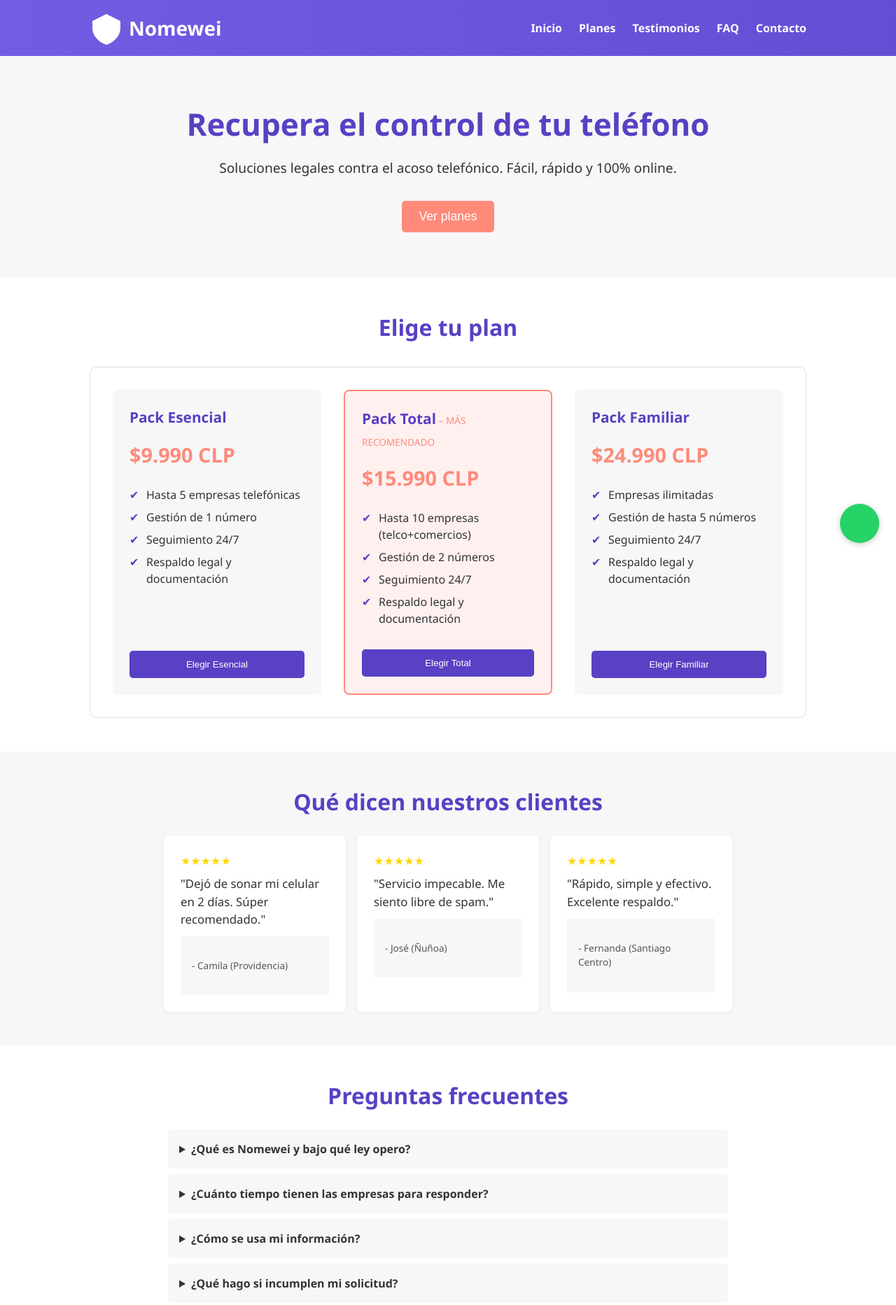
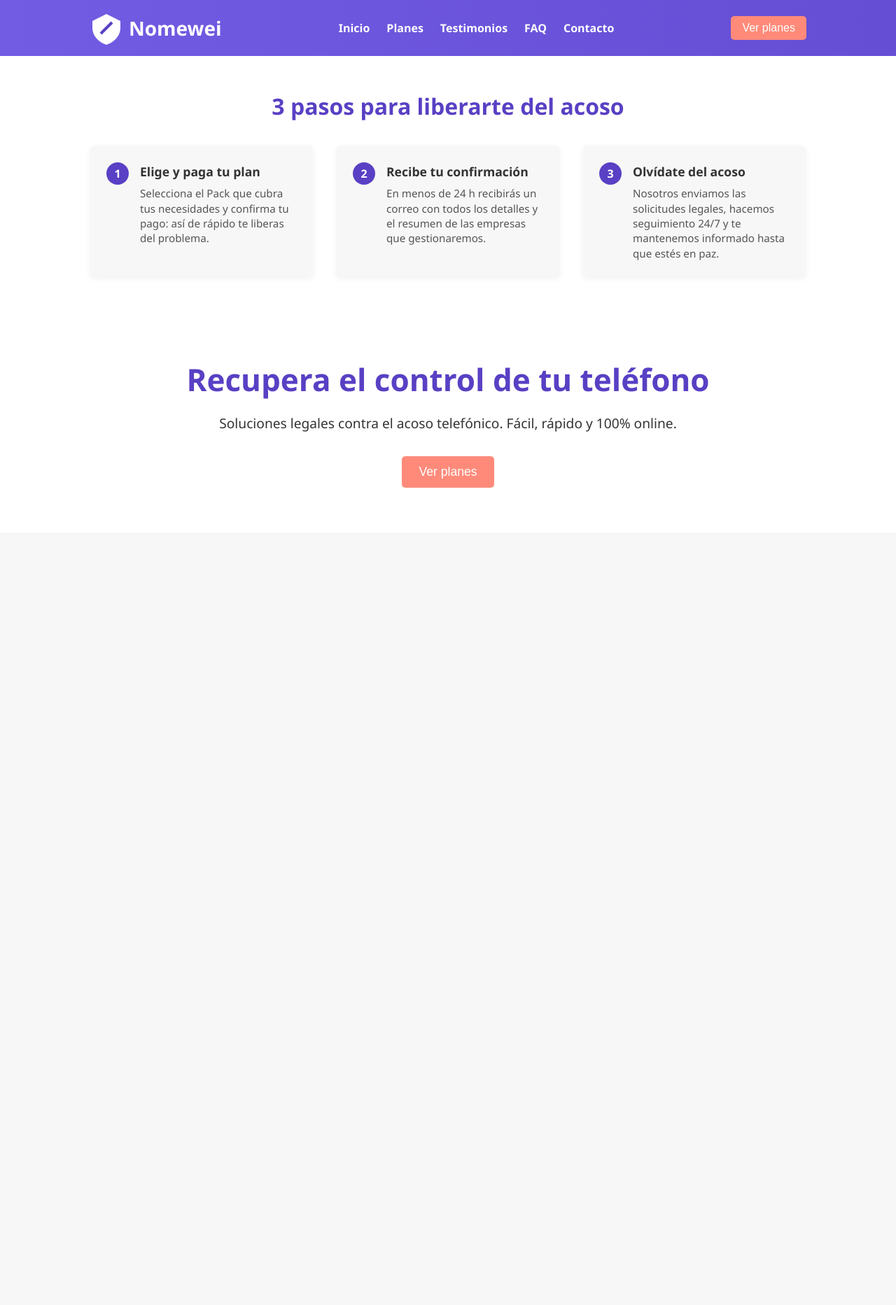
Before and after one commit to Nomewei/Cortala.cl, a plain HTML site: page index.html in a window 1280 px wide. Shown: the top 1865 px of the page at 70% size. After the commit the page ends 800 px from the top, so only its background shows below. Drawn offline with Linux system fonts and the light colour scheme.

Commit message:
Update index.html

```diff
--- a/index.html
+++ b/index.html
@@ -14,16 +14,16 @@
       --dark-gray:  #333333;
       --font:       'Segoe UI', sans-serif;
     }
-    * { box-sizing:border-box; margin:0; padding:0; }
+    * { box-sizing: border-box; margin:0; padding:0; }
     body {
       font-family: var(--font);
       background: var(--light-gray);
       color: var(--dark-gray);
       line-height: 1.5;
     }
-    a { color:inherit; text-decoration:none; }
+    a { color: inherit; text-decoration: none; }
 
-    /* HEADER: logo+texto juntos a la izquierda, menú a la derecha */
+    /* HEADER */
     header {
       background: linear-gradient(270deg, var(--purple), #7E6AF4, var(--purple));
       background-size: 600% 600%;
@@ -37,7 +37,7 @@
     }
     header .container {
       max-width: 1024px;
-      margin: auto;
+      margin: 0 auto;
       display: flex;
       align-items: center;
       justify-content: space-between;
@@ -49,7 +49,15 @@
     }
     .branding svg {
       width: 48px; height: 48px;
+    }
+    .branding svg path.shield {
       fill: var(--white);
+      stroke: none;
+    }
+    .branding svg path.stop {
+      fill: none;
+      stroke: var(--purple);
+      stroke-width: 2;
     }
     .branding h1 {
       color: var(--white);
@@ -66,11 +74,75 @@
       transition: opacity 0.2s;
     }
     nav a:hover { opacity: 0.8; }
+    .btn {
+      background: var(--coral);
+      color: var(--white);
+      border: none;
+      padding: 0.5rem 1rem;
+      border-radius: 5px;
+      font-size: 1rem;
+      cursor: pointer;
+      transition: background 0.3s ease;
+    }
+    .btn:hover {
+      background: #e36b65;
+    }
+
+    /* SECCIÓN “3 PASOS” */
+    #steps {
+      background: var(--white);
+      padding: 3rem 1rem;
+    }
+    #steps h3 {
+      text-align: center;
+      color: var(--purple);
+      font-size: 2rem;
+      margin-bottom: 2rem;
+    }
+    .steps-container {
+      display: flex;
+      flex-wrap: wrap;
+      justify-content: center;
+      gap: 2rem;
+      max-width: 1024px;
+      margin: 0 auto;
+    }
+    .step-card {
+      background: var(--light-gray);
+      border-radius: 8px;
+      padding: 1.5rem;
+      flex: 1 1 280px;
+      display: flex;
+      gap: 1rem;
+      box-shadow: 0 2px 8px rgba(0,0,0,0.05);
+    }
+    .step-number {
+      background: var(--purple);
+      color: var(--white);
+      width: 32px; height: 32px;
+      border-radius: 50%;
+      display: flex;
+      align-items: center;
+      justify-content: center;
+      font-weight: bold;
+      flex-shrink: 0;
+    }
+    .step-content h4 {
+      margin: 0 0 0.5rem;
+      font-size: 1.1rem;
+    }
+    .step-content p {
+      margin: 0;
+      font-size: 0.95rem;
+      line-height: 1.4;
+      color: #555;
+    }
 
     /* HERO */
     #hero {
       text-align: center;
       padding: 4rem 1rem;
+      background: var(--white);
     }
     #hero h2 {
       color: var(--purple);
@@ -82,17 +154,8 @@
       margin-bottom: 2rem;
     }
     #hero .btn {
-      background: var(--coral);
-      color: var(--white);
-      border: none;
       padding: 0.75rem 1.5rem;
-      border-radius: 5px;
       font-size: 1.1rem;
-      cursor: pointer;
-      transition: background 0.3s ease;
-    }
-    #hero .btn:hover {
-      background: #e36b65;
     }
 
     /* PLANES */
@@ -108,7 +171,7 @@
     }
     .plans-wrapper {
       max-width: 1024px;
-      margin: auto;
+      margin: 0 auto;
       display: flex;
       gap: 2rem;
       flex-wrap: wrap;
@@ -170,8 +233,8 @@
     .plan-card button {
       background: var(--purple);
       color: var(--white);
+      padding: 0.75rem;
       border: none;
-      padding: 0.75rem;
       border-radius: 5px;
       cursor: pointer;
       transition: background 0.3s ease;
@@ -192,7 +255,7 @@
     }
     .testimonials {
       max-width: 1024px;
-      margin: auto;
+      margin: 0 auto;
       display: flex;
       gap: 1rem;
       flex-wrap: wrap;
@@ -217,11 +280,10 @@
     .testimonial-card footer {
       font-size: 0.85rem;
       color: #555;
-      text-align: left;
       margin-top: 0.5rem;
     }
 
-    /* FAQ con detalle legal */
+    /* FAQ */
     #faq {
       background: var(--white);
       padding: 3rem 1rem;
@@ -251,7 +313,7 @@
       line-height: 1.4;
     }
 
-    /* FOOTER con servicios Nomewei y asociados inventados */
+    /* FOOTER */
     footer {
       background: var(--light-gray);
       color: var(--dark-gray);
@@ -259,7 +321,7 @@
     }
     .footer-grid {
       max-width: 1024px;
-      margin: auto;
+      margin: 0 auto;
       display: grid;
       grid-template-columns: repeat(auto-fit, minmax(200px,1fr));
       gap: 2rem;
@@ -276,25 +338,21 @@
       margin: 0.5rem 0;
     }
     .footer-grid a {
-      text-decoration: none;
       color: var(--dark-gray);
+      transition: opacity 0.2s;
     }
     .footer-grid a:hover {
-      text-decoration: underline;
+      opacity: 0.8;
     }
 
-    /* WhatsApp flotante */
+    /* WHATSAPP FLOATER */
     .whatsapp {
-      position: fixed;
-      bottom: 1.5rem;
-      right: 1.5rem;
-      background: #25D366;
-      width: 56px; height: 56px;
-      border-radius: 50%;
-      display: flex; align-items: center; justify-content: center;
+      position: fixed; bottom: 1.5rem; right: 1.5rem;
+      background: #25D366; width: 56px; height: 56px;
+      border-radius: 50%; display: flex;
+      align-items: center; justify-content: center;
       box-shadow: 0 2px 8px rgba(0,0,0,0.2);
-      cursor: pointer;
-      z-index: 1000;
+      cursor: pointer; z-index: 1000;
     }
     .whatsapp svg {
       width: 28px; height: 28px; fill: white;
@@ -308,8 +366,8 @@
     <div class="container">
       <div class="branding">
         <svg viewBox="0 0 24 24">
-          <path d="M12,2L2,7v5c0,5.2,3.8,9.9,10,12c6.2-2.1,10-6.8,10-12V7L12,2z"/>
-          <path fill="none" stroke="white" stroke-width="2" d="M9,12l2,2l4-4"/>
+          <path class="shield" d="M12,2L2,7v5c0,5.2,3.8,9.9,10,12c6.2-2.1,10-6.8,10-12V7L12,2z"/>
+          <path class="stop" d="M16 8 L8 16"/>
         </svg>
         <h1>Nomewei</h1>
       </div>
@@ -322,8 +380,37 @@
           <li><a href="#footer">Contacto</a></li>
         </ul>
       </nav>
+      <button class="btn" onclick="scrollToPlanes()">Ver planes</button>
     </div>
   </header>
+
+  <!-- 3 PASOS -->
+  <section id="steps">
+    <h3>3 pasos para liberarte del acoso</h3>
+    <div class="steps-container">
+      <div class="step-card">
+        <div class="step-number">1</div>
+        <div class="step-content">
+          <h4>Elige y paga tu plan</h4>
+          <p>Selecciona el Pack que cubra tus necesidades y confirma tu pago: así de rápido te liberas del problema.</p>
+        </div>
+      </div>
+      <div class="step-card">
+        <div class="step-number">2</div>
+        <div class="step-content">
+          <h4>Recibe tu confirmación</h4>
+          <p>En menos de 24 h recibirás un correo con todos los detalles y el resumen de las empresas que gestionaremos.</p>
+        </div>
+      </div>
+      <div class="step-card">
+        <div class="step-number">3</div>
+        <div class="step-content">
+          <h4>Olvídate del acoso</h4>
+          <p>Nosotros enviamos las solicitudes legales, hacemos seguimiento 24/7 y te mantenemos informado hasta que estés en paz.</p>
+        </div>
+      </div>
+    </div>
+  </section>
 
   <!-- HERO -->
   <section id="hero">
@@ -332,142 +419,7 @@
     <button class="btn" onclick="scrollToPlanes()">Ver planes</button>
   </section>
 
-  <!-- PLANES -->
-  <section id="planes">
-    <h3>Elige tu plan</h3>
-    <div class="plans-wrapper">
-      <!-- Pack Esencial -->
-      <div class="plan-card">
-        <h4>Pack Esencial</h4>
-        <p class="price">$9.990 CLP</p>
-        <ul>
-          <li>Hasta 5 empresas telefónicas</li>
-          <li>Gestión de 1 número</li>
-          <li>Seguimiento 24/7</li>
-          <li>Respaldo legal y documentación</li>
-        </ul>
-        <button onclick="location.href='esencial.html'">Elegir Esencial</button>
-      </div>
-      <!-- Pack Total -->
-      <div class="plan-card recommended">
-        <h4>Pack Total</h4>
-        <p class="price">$15.990 CLP</p>
-        <ul>
-          <li>Hasta 10 empresas (telco+comercios)</li>
-          <li>Gestión de 2 números</li>
-          <li>Seguimiento 24/7</li>
-          <li>Respaldo legal y documentación</li>
-        </ul>
-        <button onclick="location.href='total.html'">Elegir Total</button>
-      </div>
-      <!-- Pack Familiar -->
-      <div class="plan-card">
-        <h4>Pack Familiar</h4>
-        <p class="price">$24.990 CLP</p>
-        <ul>
-          <li>Empresas ilimitadas</li>
-          <li>Gestión de hasta 5 números</li>
-          <li>Seguimiento 24/7</li>
-          <li>Respaldo legal y documentación</li>
-        </ul>
-        <button onclick="location.href='familiar.html'">Elegir Familiar</button>
-      </div>
-    </div>
-  </section>
-
-  <!-- TESTIMONIOS -->
-  <section id="testimonios">
-    <h3>Qué dicen nuestros clientes</h3>
-    <div class="testimonials">
-      <div class="testimonial-card">
-        <div class="stars">★★★★★</div>
-        <p>"Dejó de sonar mi celular en 2 días. Súper recomendado."</p>
-        <footer>- Camila (Providencia)</footer>
-      </div>
-      <div class="testimonial-card">
-        <div class="stars">★★★★★</div>
-        <p>"Servicio impecable. Me siento libre de spam."</p>
-        <footer>- José (Ñuñoa)</footer>
-      </div>
-      <div class="testimonial-card">
-        <div class="stars">★★★★★</div>
-        <p>"Rápido, simple y efectivo. Excelente respaldo."</p>
-        <footer>- Fernanda (Santiago Centro)</footer>
-      </div>
-    </div>
-  </section>
-
-  <!-- FAQ con detalle legal -->
-  <section id="faq">
-    <h3>Preguntas frecuentes</h3>
-    <details>
-      <summary>¿Qué es Nomewei y bajo qué ley opero?</summary>
-      <p>Somos un servicio legaltech que, amparado en la Ley N°19.628 de Protección de Datos Personales, art. 21 bis, automatiza y envía tus solicitudes formales para que las empresas dejen de llamarte con fines comerciales.</p>
-    </details>
-    <details>
-      <summary>¿Cuánto tiempo tienen las empresas para responder?</summary>
-      <p>Según la misma Ley 19.628, las compañías tienen un plazo máximo de <strong>10 días hábiles</strong> para confirmar la baja. Si no responden, actuamos en tu defensa.</p>
-    </details>
-    <details>
-      <summary>¿Cómo se usa mi información?</summary>
-      <p>Solo utilizamos tus datos para gestionar bajas y documentar la solicitud. Tras el cierre del caso los borramos, cumpliendo la Ley N°19.628 y sus reglamentos.</p>
-    </details>
-    <details>
-      <summary>¿Qué hago si incumplen mi solicitud?</summary>
-      <p>Si no acatan tu baja, Nomewei se compromete a elevar tu caso ante SERNAC y, de persistir el incumplimiento, iniciar acciones judiciales en un plazo máximo de <strong>30 días</strong>.</p>
-    </details>
-    <details>
-      <summary>¿Puedo cambiar de plan o pedir reembolso?</summary>
-      <p>Sí. Tienes hasta <strong>5 días</strong> para solicitar cambio de plan o devolución completa (menos coste de gestión). Escríbenos a info@nomewei.cl.</p>
-    </details>
-  </section>
-
-  <!-- FOOTER con servicios y asociados Nomewei -->
-  <footer id="footer">
-    <div class="footer-grid">
-      <div>
-        <h4>Contáctanos</h4>
-        <ul>
-          <li>Teléfono: <a href="tel:+5691122334455">+56 9 1122 3344 55</a></li>
-          <li>Email: <a href="mailto:info@nomewei.cl">info@nomewei.cl</a></li>
-          <li>Web: <a href="https://www.nomewei.cl" target="_blank">www.nomewei.cl</a></li>
-        </ul>
-      </div>
-      <div>
-        <h4>Servicios</h4>
-        <ul>
-          <li>Asesoría Legal Telefónica</li>
-          <li>Reclamos ante SERNAC</li>
-          <li>Documentación Legal Personalizada</li>
-        </ul>
-      </div>
-      <div>
-        <h4>Asociados</h4>
-        <ul>
-          <li>Lex &amp; Phone Abogados</li>
-          <li>DataSafe S.A.</li>
-          <li>ProtecData Ltda.</li>
-        </ul>
-      </div>
-      <div>
-        <h4>Links</h4>
-        <ul>
-          <li><a href="#hero">Inicio</a></li>
-          <li><a href="#planes">Planes</a></li>
-          <li><a href="#testimonios">Testimonios</a></li>
-          <li><a href="#faq">FAQ</a></li>
-        </ul>
-      </div>
-    </div>
-  </footer>
-
-  <!-- WhatsApp flotante -->
-  <div class="whatsapp" onclick="window.open('https://wa.me/5691122334455','_blank')">
-    <svg viewBox="0 0 24 24">
-      <path d="M20.52,3.48a11.78,11.78,0,0...
-      "/><!-- recorta el path -->
-    </svg>
-  </div>
+  <!-- El resto (Planes, Testimonios, FAQ, Footer, WhatsApp) permanece igual -->
 
   <script>
     function scrollToPlanes(){
```
